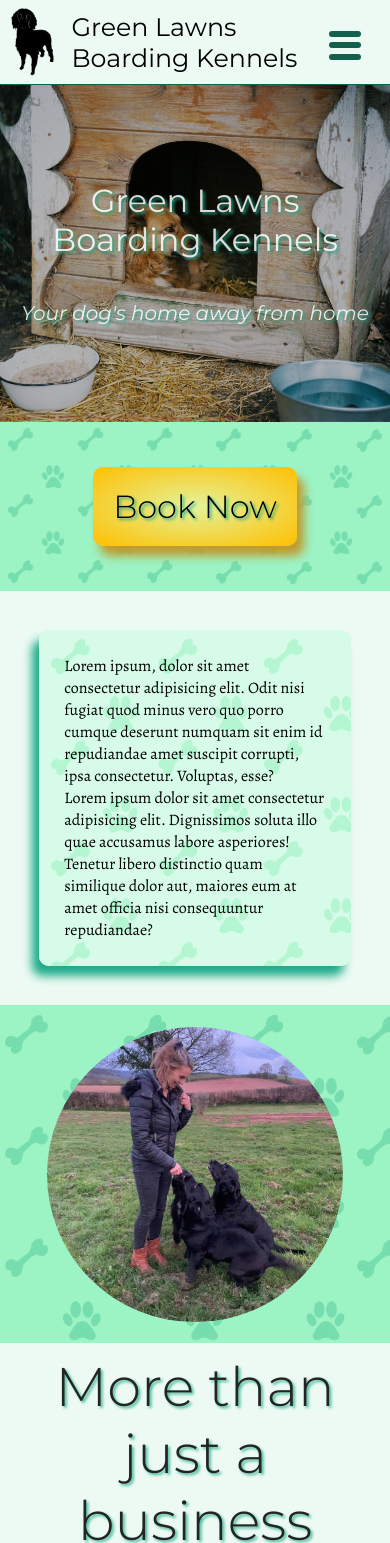
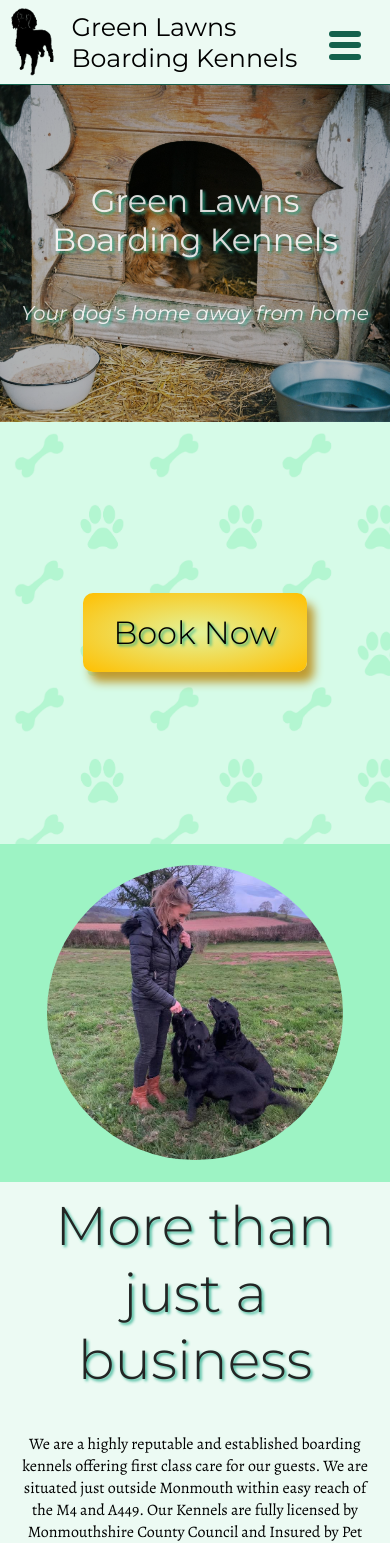
Before and after one commit to Velocima/green-lawns, a React (Create React App) app: page / in a window 390 px wide. Shown: the top 1543 px of the page. Built offline with nearby package versions, Linux system fonts and the light colour scheme.

Commit message:
landing paragraph removed. styling updated

```diff
--- a/src/components/Landing.jsx
+++ b/src/components/Landing.jsx
@@ -11,22 +11,8 @@ export default function Landing() {
 					<h2>Your dog's home away from home</h2>
 				</div>
 			</div>
-			<div className='description'>
-				<div className='text-container'>
-					<p>
-						Lorem ipsum, dolor sit amet consectetur adipisicing elit. Odit nisi fugiat
-						quod minus vero quo porro cumque deserunt numquam sit enim id repudiandae
-						amet suscipit corrupti, ipsa consectetur. Voluptas, esse?
-						<br></br>
-						Lorem ipsum dolor sit amet consectetur adipisicing elit. Dignissimos soluta
-						illo quae accusamus labore asperiores! Tenetur libero distinctio quam
-						similique dolor aut, maiores eum at amet officia nisi consequuntur
-						repudiandae?
-					</p>
-				</div>
-				<div className='call-to-action'>
-					<Link to='/contact'>Book Now</Link>
-				</div>
+			<div className='call-to-action'>
+				<Link to='/contact'>Book Now</Link>
 			</div>
 		</main>
 	);
--- a/src/css/about.css
+++ b/src/css/about.css
@@ -13,11 +13,6 @@
 
 .about-container .facilities .tiles p {
   background: url("../images/doggo-background-texture-3.png");
-  background-repeat: no-repeat;
-  background-size: cover; }
-
-.about-container .family .image-container {
-  background: url("../images/doggo-background-texture-2-crop-2.png");
   background-repeat: no-repeat;
   background-size: cover; }
 
@@ -112,7 +107,7 @@
       place-items: center;
       height: 100%;
       width: 100%;
-      background-position: 3%;
+      background-color: #9df3c4;
       animation: fadeIn 1s ease-out backwards; }
       .about-container .family .image-container img {
         height: 30vw;
--- a/src/css/landing.css
+++ b/src/css/landing.css
@@ -8,17 +8,8 @@
   justify-content: center;
   align-items: center; }
 
-.landing-container .description .text-container p {
-  box-shadow: -7px 10px 10px #1fab89;
-  border-radius: 10px; }
-
-.landing-container .description .text-container p {
+.landing-container .call-to-action {
   background: url("../images/doggo-background-texture-3.png");
-  background-repeat: no-repeat;
-  background-size: cover; }
-
-.landing-container .description .call-to-action {
-  background: url("../images/doggo-background-texture-2-crop-2.png");
   background-repeat: no-repeat;
   background-size: cover; }
 
@@ -100,50 +91,30 @@
         font-size: 2.5vw;
         font-style: italic;
         animation: fadeIn 1s 1.3s backwards; }
-  .landing-container .description {
-    display: grid;
-    grid-template-columns: 1fr 1fr;
-    place-items: center;
+  .landing-container .call-to-action {
     min-height: 40vh;
-    width: 100%; }
-    .landing-container .description .text-container {
-      display: grid;
-      place-items: center;
-      margin: 10%;
-      background-color: #d7fbe8;
-      border-radius: 10px;
-      animation: fadeInFromLeft 1s 1.5s backwards; }
-      .landing-container .description .text-container p {
-        flex-grow: 1;
-        font-family: "Alegreya", serif;
-        font-size: 1.25rem;
-        padding: 3vh; }
-    .landing-container .description .call-to-action {
     display: grid;
     place-items: center;
     width: 100%;
     height: 100%;
     animation: fadeIn 1s 0.5s ease-out backwards; }
-      .landing-container .description .call-to-action a {
+    .landing-container .call-to-action a {
       color: black;
       font-weight: 300;
-        padding-bottom: 20px;
       font-size: 4rem;
       text-shadow: 2px 2px 3px #1fab89;
       text-decoration: none;
       font-family: "Montserrat", sans-serif;
-        padding: 20px;
+      padding: 40px 60px;
       border-radius: 10px;
       box-shadow: 7px 10px 10px #bf9b30;
       background: radial-gradient(#e3f39b, #ffbf00);
       animation: fadeInFromRight 1s 1.5s backwards;
       transition: 0.3s; }
-      .landing-container .description .call-to-action a:hover {
+    .landing-container .call-to-action a:hover {
       transform: scale(1.05); }
   @media screen and (max-width: 1350px) {
-    .landing-container .description .text-container p {
-      font-size: 1.15rem; }
-    .landing-container .description .call-to-action a {
+    .landing-container .call-to-action a {
       font-size: 3rem; } }
   @media screen and (max-width: 1000px) {
     .landing-container .title-banner {
@@ -153,11 +124,9 @@
         font-weight: 400; }
       .landing-container .title-banner .titles h2 {
         font-size: 3vw; }
-    .landing-container .description {
+    .landing-container .call-to-action {
       min-height: 50vh; }
-      .landing-container .description .text-container p {
-        font-size: 1rem; }
-      .landing-container .description .call-to-action a {
+      .landing-container .call-to-action a {
         font-size: 2.5rem; } }
   @media screen and (max-width: 700px) {
     .landing-container .title-banner .titles {
@@ -170,20 +139,14 @@
         font-size: 1.25rem;
         text-align: center;
         padding: 0 20px; }
-    .landing-container .description {
-      grid-template-columns: 1fr;
-      grid-template-rows: 20vh; }
-      .landing-container .description .call-to-action {
+    .landing-container .call-to-action {
       grid-row: 1 / span 2; }
-        .landing-container .description .call-to-action a {
-          font-size: 2rem; } }
+      .landing-container .call-to-action a {
+        font-size: 2rem;
+        padding: 20px 30px; } }
   @media screen and (min-width: 2500px) {
-    .landing-container .description .text-container p {
-      font-size: 1.75rem; }
-    .landing-container .description .call-to-action a {
+    .landing-container .call-to-action a {
       font-size: 6rem; } }
   @media screen and (min-width: 3700px) {
-    .landing-container .description .text-container p {
-      font-size: 2.5rem; }
-    .landing-container .description .call-to-action a {
+    .landing-container .call-to-action a {
       font-size: 8rem; } }
--- a/src/scss/about.scss
+++ b/src/scss/about.scss
@@ -44,12 +44,11 @@
 			}
 		}
 		.image-container {
-			@extend %dark-wallpaper;
 			display: grid;
 			place-items: center;
 			height: 100%;
 			width: 100%;
-			background-position: 3%;
+			background-color: $green2;
 			animation: fadeIn 1s ease-out backwards;
 			img {
 				@include circular-image(30vw);
--- a/src/scss/landing.scss
+++ b/src/scss/landing.scss
@@ -32,30 +32,9 @@
 			}
 		}
 	}
-	.description {
-		display: grid;
-		grid-template-columns: 1fr 1fr;
-		place-items: center;
+	.call-to-action {
 		min-height: 40vh;
-		width: 100%;
-		.text-container {
-			display: grid;
-			place-items: center;
-			margin: 10%;
-			background-color: $green1;
-			border-radius: 10px;
-			animation: fadeInFromLeft 1s 1.5s backwards;
-			p {
-				@extend %left-card;
 		@extend %light-wallpaper;
-				flex-grow: 1;
-				font-family: $text-font;
-				font-size: 1.25rem;
-				padding: 3vh;
-			}
-		}
-		.call-to-action {
-			@extend %dark-wallpaper;
 		display: grid;
 		place-items: center;
 		width: 100%;
@@ -64,12 +43,11 @@
 		a {
 			color: black;
 			font-weight: 300;
-				padding-bottom: 20px;
 			font-size: 4rem;
 			text-shadow: 2px 2px 3px $green4;
 			text-decoration: none;
 			font-family: $title-font;
-				padding: 20px;
+			padding: 40px 60px;
 			border-radius: 10px;
 			box-shadow: 7px 10px 10px $gold4;
 			background: radial-gradient($gold2, $gold3);
@@ -80,18 +58,10 @@
 			transform: scale(1.05);
 		}
 	}
-	}
 	@media screen and (max-width: 1350px) {
-		.description {
-			.text-container {
-				p {
-					font-size: 1.15rem;
-				}
-			}
 		.call-to-action {
 			a {
 				font-size: 3rem;
-				}
 			}
 		}
 	}
@@ -108,17 +78,10 @@
 				}
 			}
 		}
-		.description {
+		.call-to-action {
 			min-height: 50vh;
-			.text-container {
-				p {
-					font-size: 1rem;
-				}
-			}
-			.call-to-action {
 			a {
 				font-size: 2.5rem;
-				}
 			}
 		}
 	}
@@ -138,39 +101,22 @@
 				}
 			}
 		}
-		.description {
-			grid-template-columns: 1fr;
-			grid-template-rows: 20vh;
-
 		.call-to-action {
 			grid-row: 1 / span 2;
 			a {
 				font-size: 2rem;
-				}
+				padding: 20px 30px;
 			}
 		}
 	}
 	@media screen and (min-width: 2500px) {
-		.description {
-			.text-container {
-				p {
-					font-size: 1.75rem;
-				}
-			}
 		.call-to-action {
 			a {
 				font-size: 6rem;
 			}
 		}
 	}
-	}
 	@media screen and (min-width: 3700px) {
-		.description {
-			.text-container {
-				p {
-					font-size: 2.5rem;
-				}
-			}
 		.call-to-action {
 			a {
 				font-size: 8rem;
@@ -178,4 +124,3 @@
 		}
 	}
 }
-}
```
Lines whose indentation alone changed are shown as unchanged.
